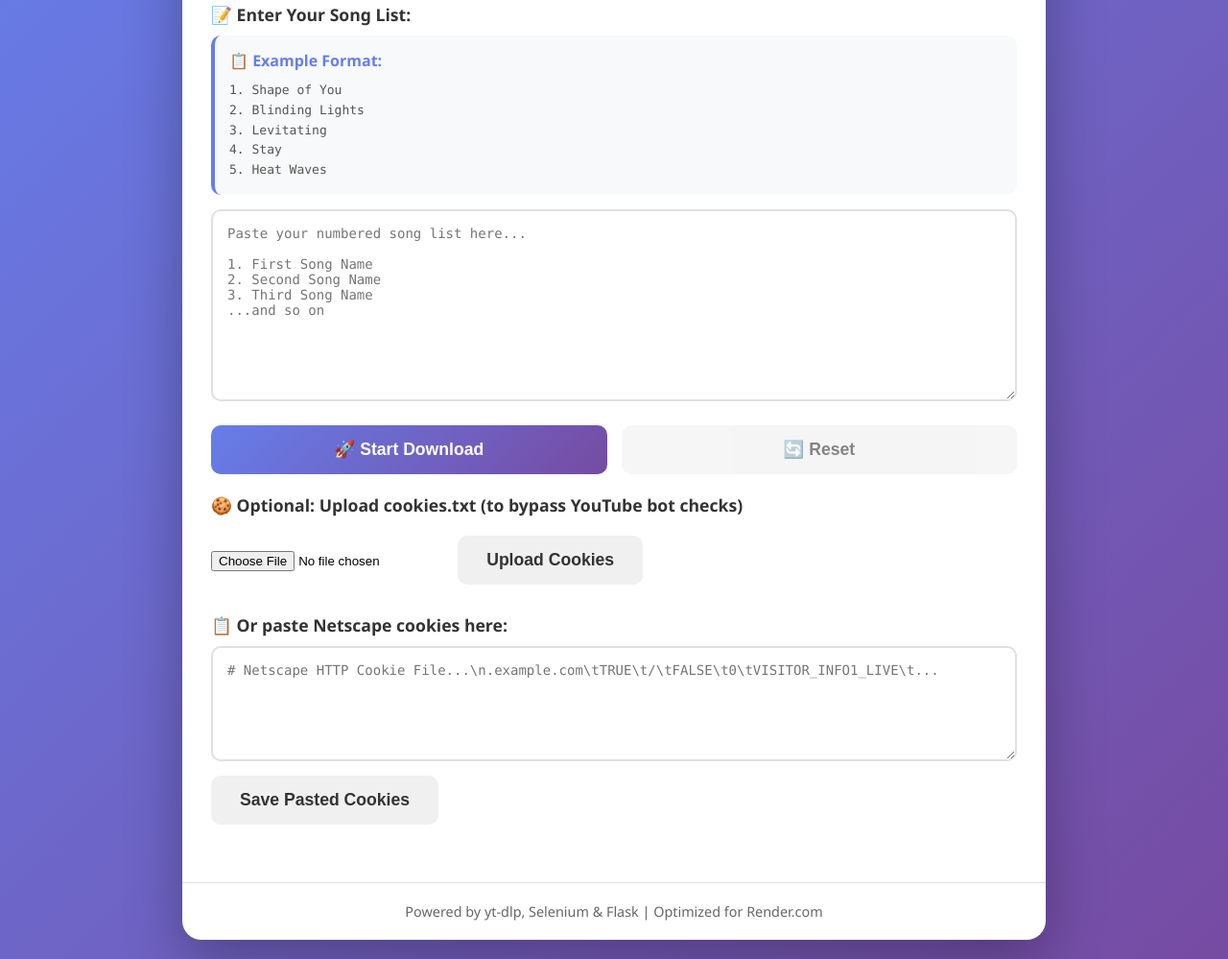
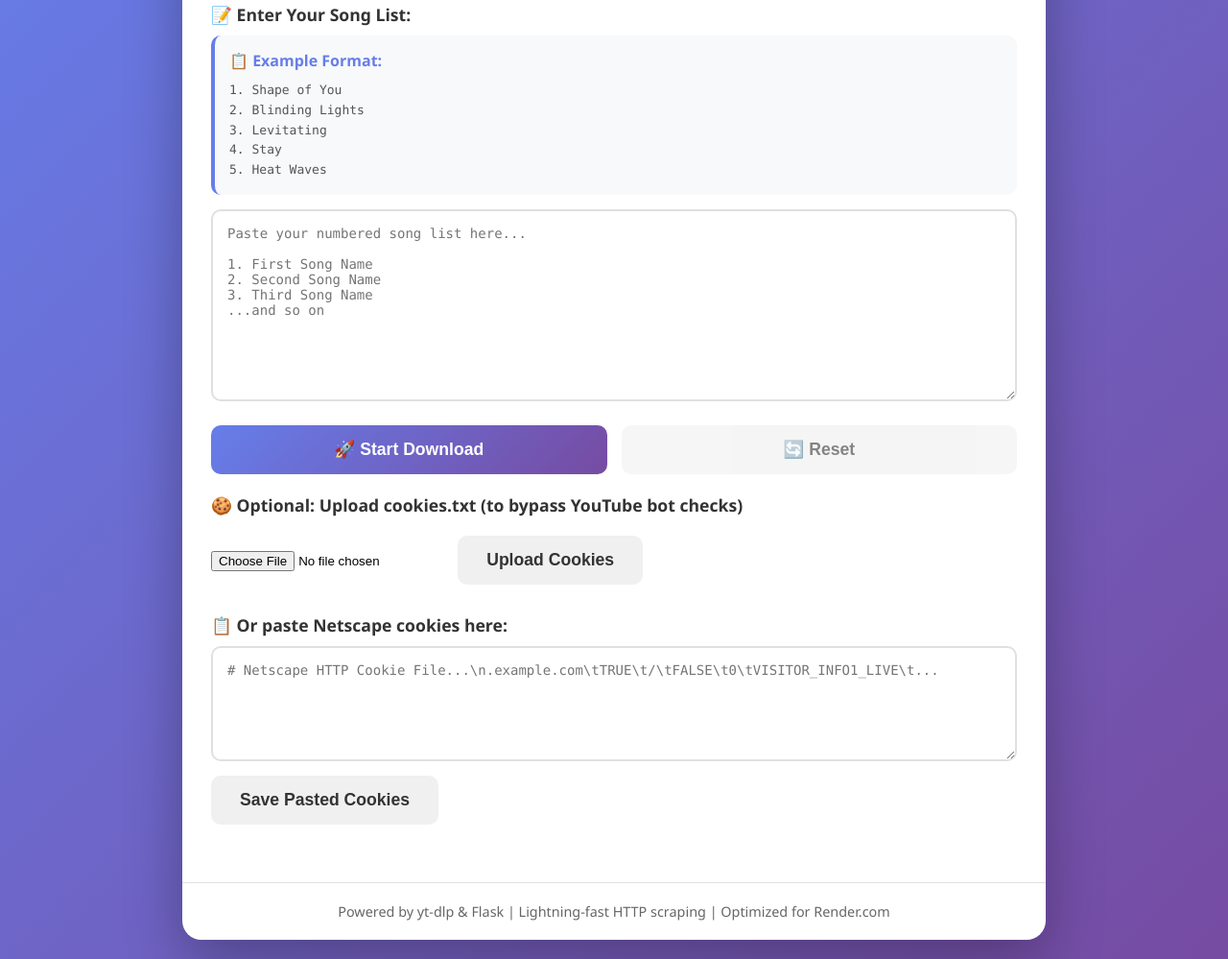
Before and after one commit to Bhanudai029/Sonnixdownloader, a website: page templates/index_web.html in a window 1280 px wide. Shown: the part 196-1195 px from the top of the page at 96% size. Drawn offline with Linux system fonts and the light colour scheme.

Commit message:
Update footer: remove Selenium mention

```diff
--- a/templates/index_web.html
+++ b/templates/index_web.html
@@ -357,7 +357,7 @@
         </div>
 
         <div class="footer">
-            <p>Powered by yt-dlp, Selenium & Flask | Optimized for Render.com</p>
+            <p>Powered by yt-dlp & Flask | Lightning-fast HTTP scraping | Optimized for Render.com</p>
         </div>
     </div>
 
```
